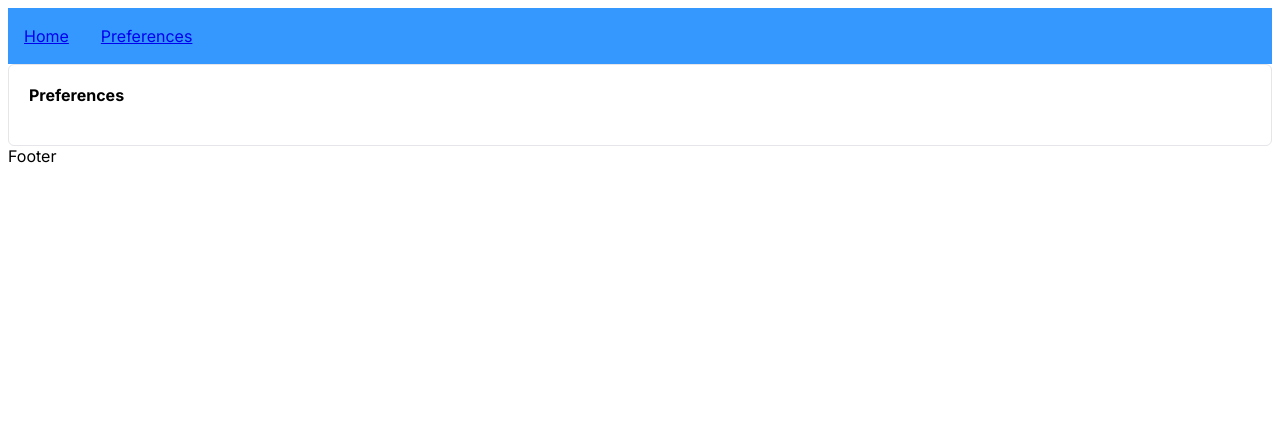
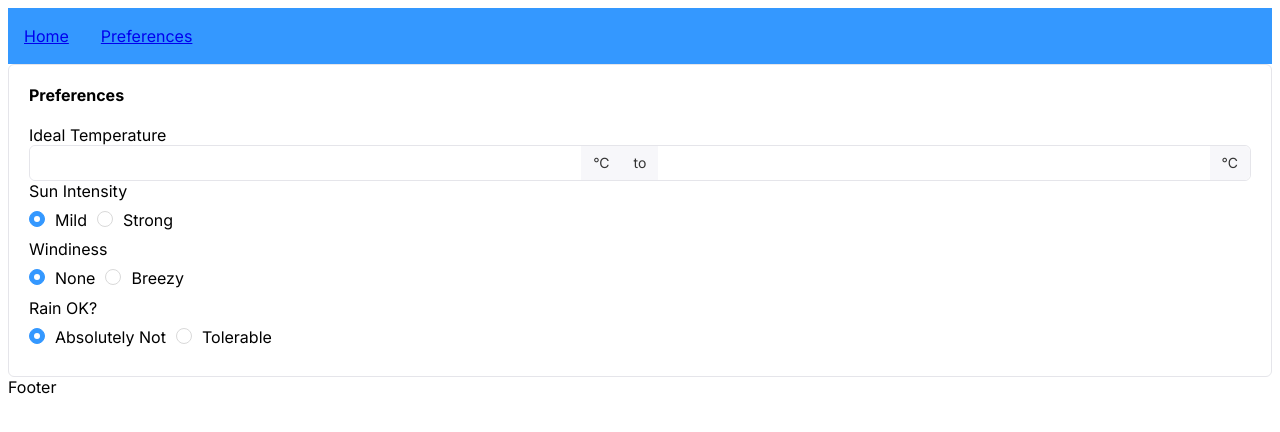
Before and after one commit to dayqiu22/sun-bather, a Next.js app: page /home/preferences in a window 1280 px wide. Shown: the top 432 px of the page. Built offline with nearby package versions, Linux system fonts and the light colour scheme.

Commit message:
added preferences input form

```diff
--- a/src/app/ui/preferences/box.tsx
+++ b/src/app/ui/preferences/box.tsx
@@ -1,9 +1,10 @@
 import { Panel, PanelGroup } from 'rsuite';
+import Selection from "../../ui/preferences/selection";
 
 export default function Box() {
     return (
         <Panel header="Preferences" bordered>
-
+            <Selection />
         </Panel>
     );
 }
--- a/src/app/ui/preferences/selection.tsx
+++ b/src/app/ui/preferences/selection.tsx
@@ -0,0 +1,40 @@
+import { Radio, RadioGroup } from 'rsuite';
+import { Input, InputGroup } from 'rsuite';
+
+export default function Selection() {
+    return (
+        <div>
+            <div>
+                Ideal Temperature
+                <InputGroup>
+                    <Input />
+                    <InputGroup.Addon>&deg;C</InputGroup.Addon>
+                    <InputGroup.Addon>to</InputGroup.Addon>
+                    <Input />
+                    <InputGroup.Addon>&deg;C</InputGroup.Addon>
+                </InputGroup>
+            </div>
+            Sun Intensity
+            <div>
+                <RadioGroup name="sun" inline defaultValue="no">
+                    <Radio value="no">Mild</Radio>
+                    <Radio value="yes">Strong</Radio>
+                </RadioGroup>
+            </div>
+            Windiness
+            <div>
+                <RadioGroup name="wind" inline defaultValue="no">
+                    <Radio value="no">None</Radio>
+                    <Radio value="yes">Breezy</Radio>
+                </RadioGroup>
+            </div>
+            Rain OK?
+            <div>
+                <RadioGroup name="rain" inline defaultValue="no">
+                    <Radio value="no">Absolutely Not</Radio>
+                    <Radio value="yes">Tolerable</Radio>
+                </RadioGroup>
+            </div>
+        </div>
+    );
+}
```
